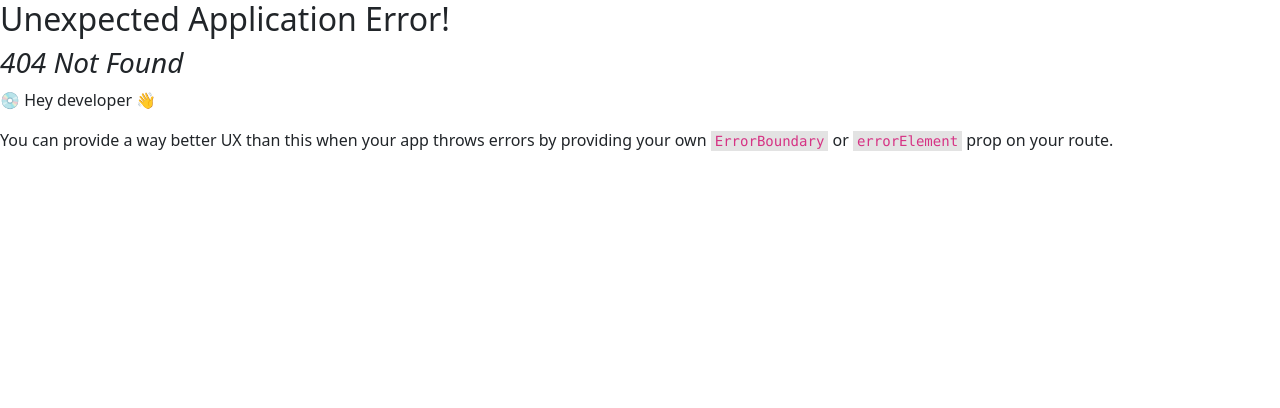
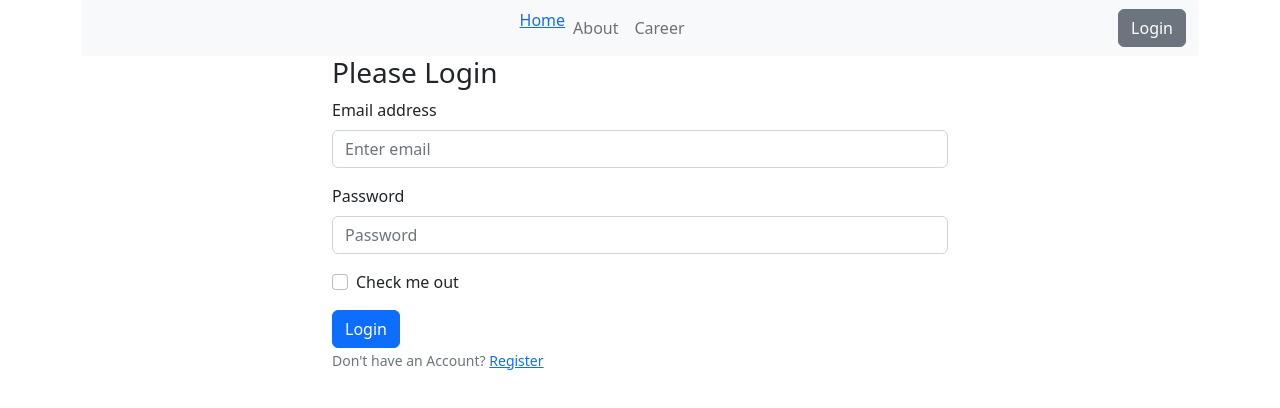
Before and after one commit to JannatunNimeNishat/the-news-dragon-client, a React (Vite) app: page /login in a window 1280 px wide. Before the commit this address had no page. Shown: the top 408 px of the page. Built offline with nearby package versions, Linux system fonts and the light colour scheme.

Commit message:
login layout added route rearranged and login register page added with out functionality

```diff
--- /dev/null
+++ b/src/layouts/LoginLayout.jsx
@@ -0,0 +1,14 @@
+import React from 'react';
+import NavigationBar from '../pages/Shared/NavigationBar/NavigationBar';
+import { Outlet } from 'react-router-dom';
+
+const LoginLayout = () => {
+    return (
+        <div>
+            <NavigationBar></NavigationBar>
+            <Outlet></Outlet>
+        </div>
+    );
+};
+
+export default LoginLayout;
--- /dev/null
+++ b/src/pages/Login/Login/Login.jsx
@@ -0,0 +1,46 @@
+import React from 'react';
+import { Button, Container, Form } from 'react-bootstrap';
+import { Link } from 'react-router-dom';
+
+
+const Login = () => {
+    return (
+        <Container className='w-50 mx-auto'>
+            <h3>Please Login</h3>
+            <Form>
+                <Form.Group className="mb-3" controlId="formBasicEmail">
+                    <Form.Label>Email address</Form.Label>
+                    <Form.Control type="email" name='email' placeholder="Enter email" required/>
+
+                </Form.Group>
+
+                <Form.Group className="mb-3" controlId="formBasicPassword">
+                    <Form.Label>Password</Form.Label>
+                    <Form.Control type="password" name='password' placeholder="Password" required/>
+                </Form.Group>
+                <Form.Group className="mb-3" controlId="formBasicCheckbox">
+                    <Form.Check type="checkbox" label="Check me out" />
+                </Form.Group>
+
+                <Button variant="primary" type="submit">
+                    Login
+                </Button>
+                <br />
+                <Form.Text className="text-secondary">
+                   Don't have an Account? <Link to='/register'>Register</Link>
+                </Form.Text>
+
+                <Form.Text className="text-success">
+
+                </Form.Text>
+
+                <Form.Text className="text-danger">
+
+                </Form.Text>
+
+            </Form>
+        </Container>
+    );
+};
+
+export default Login;
--- /dev/null
+++ b/src/pages/Login/Register/Register.jsx
@@ -0,0 +1,11 @@
+import React from 'react';
+
+const Register = () => {
+    return (
+        <div>
+            <h3>Register</h3>
+        </div>
+    );
+};
+
+export default Register;
--- a/src/pages/Shared/NavigationBar/NavigationBar.jsx
+++ b/src/pages/Shared/NavigationBar/NavigationBar.jsx
@@ -15,7 +15,7 @@ const NavigationBar = () => {
                     <Navbar.Collapse id="responsive-navbar-nav">
                         <Nav className="mx-auto">
                             {/* <Nav.Link href="#features"> */}
-                                <Link to='/'>Home</Link>
+                                <Link to='/category/0'>Home</Link>
                             {/* </Nav.Link> */}
                             <Nav.Link href="#pricing">About</Nav.Link>
                             <Nav.Link href="#carrier">Career</Nav.Link>
--- a/src/providers/AuthProvider.jsx
+++ b/src/providers/AuthProvider.jsx
@@ -8,7 +8,8 @@ export const AuthContext = createContext(null);
 
 
 const AuthProvider = ({children}) => {
-    const user = {displayName: 'ni7'}
+    // const user = {displayName: 'ni7'}
+    const user = null;
 
     const authInfo = {
         user
--- a/src/routes/Routes.jsx
+++ b/src/routes/Routes.jsx
@@ -1,31 +1,44 @@
-import { createBrowserRouter } from "react-router-dom";
+import { Navigate, createBrowserRouter } from "react-router-dom";
 import Main from "../layouts/Main";
 import Home from "../pages/Home/Home/Home";
 import Category from "../pages/Home/Category/Category";
 import NewsLayout from "../layouts/NewsLayout";
 import News from "../pages/News/News/News";
+import LoginLayout from "../layouts/LoginLayout";
+import Login from "../pages/Login/Login/Login";
+import Register from "../pages/Login/Register/Register";
 
 const router = createBrowserRouter([
-    {
+   {
         path:'/',
-        element:<Main></Main>,
+        element:<LoginLayout></LoginLayout>,
         children:[
             {
                 path:'/',
-                element:<Category></Category>,
-                loader: () => fetch(`http://localhost:5000/news`)
+                element:<Navigate to='category/0'></Navigate>
             },
             {
-                path:'/category/:id',
+                path:'login',
+                element:<Login></Login>
+            },
+            {
+                path:'register',
+                element:<Register></Register>
+            }
+        ]
+   },
+    {
+        path:'category',
+        element:<Main></Main>,
+        children:[
+
+            {
+                path:':id',
                 element:<Category></Category>,
                 loader: ({params})=> fetch(`http://localhost:5000/category/${params.id}`)
             }
         ]
     },
-    /* {
-        path:'new/:id',
-        element:<NewsLayout></NewsLayout>
-    } */
     {
         path:'news',
         element:<NewsLayout></NewsLayout>,
```
